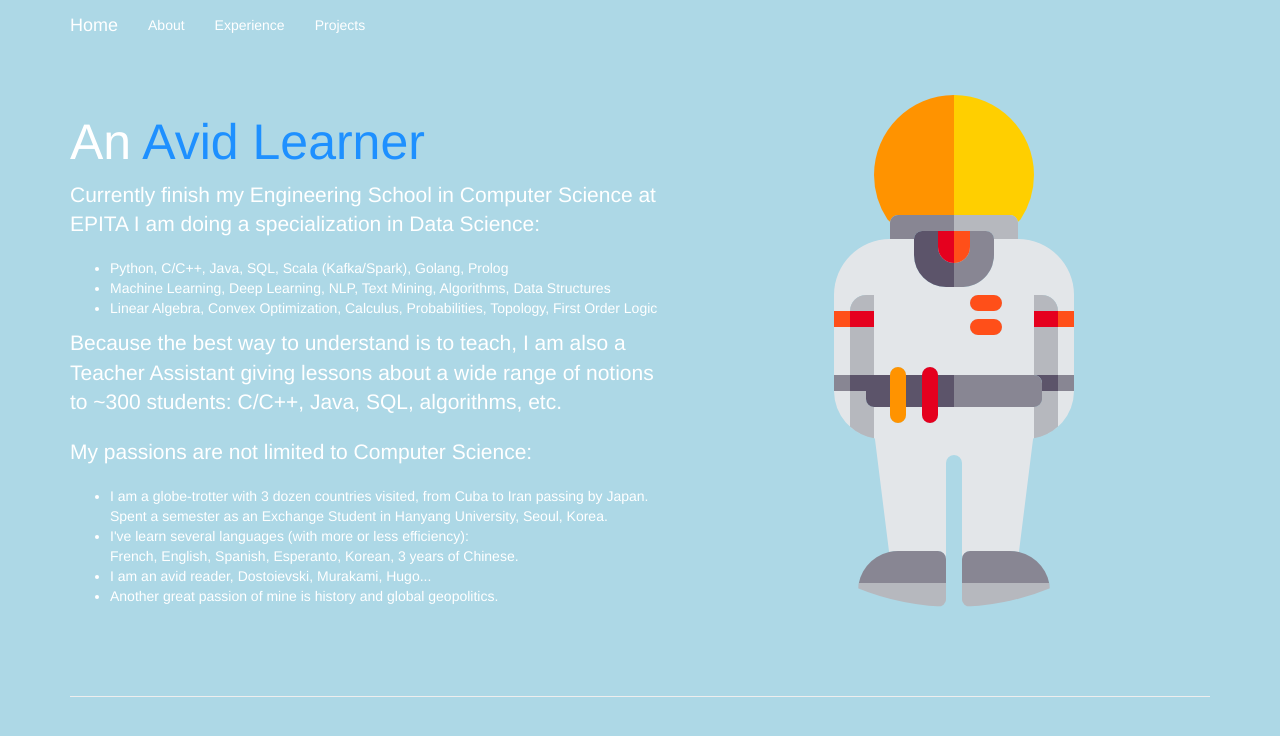
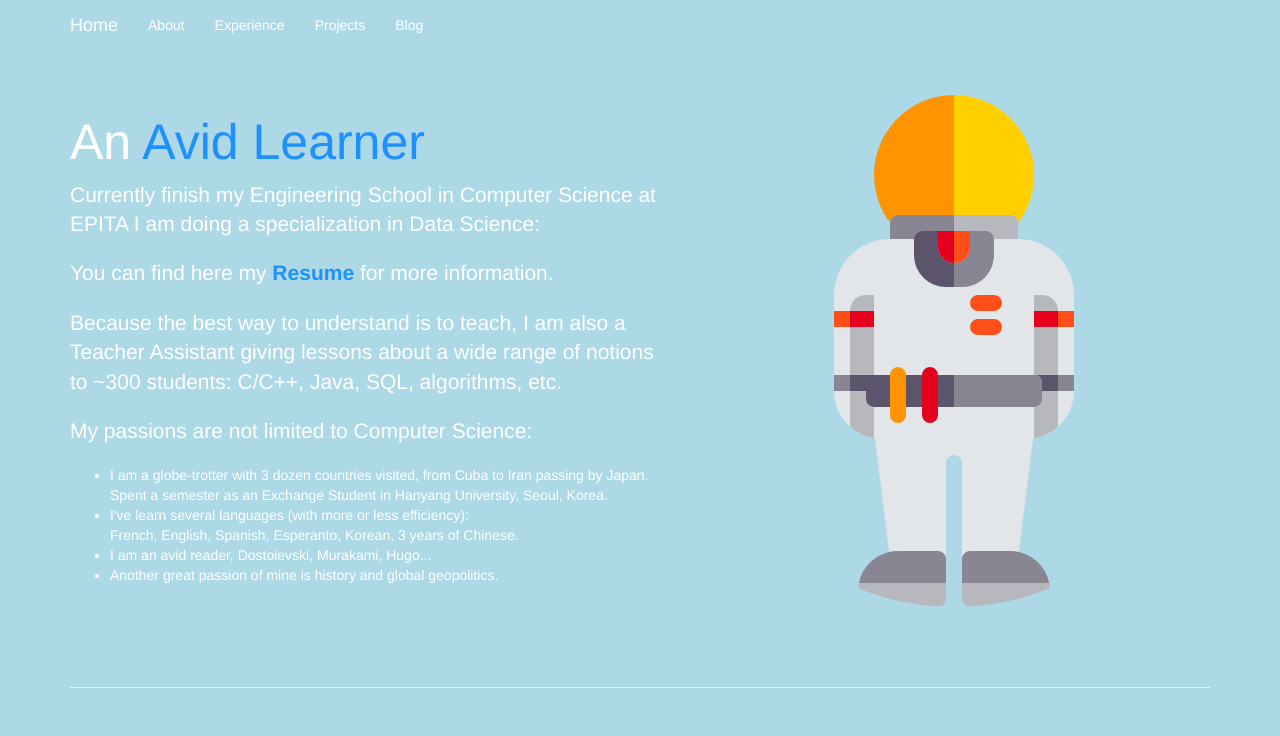
Before and after one commit to arthurdouillard/arthurdouillard.github.io, a Jekyll site: the page index.html, which Jekyll copies as it is, in a window 1280 px wide and 900 px high, scrolled down 634 px, cut to the strip 0-744 px from the top of the window. Shown: the top 736 px of the strip. Built offline with Jekyll 4.4.1, drawn with Linux system fonts in a browser that asks for light colours; some of the changed text lies outside the part shown.

Commit message:
portofolio: Update 'about' section.

```diff
--- a/index.html
+++ b/index.html
@@ -54,6 +54,9 @@
                     <li>
                         <a id="top-link" href="#projects">Projects</a>
                     </li>
+                    <li>
+                        <a id="top-link" href="/blog">Blog</a>
+                    </li>
                 </ul>
             </div>
             <!-- /.navbar-collapse -->
@@ -86,6 +89,8 @@
                 Currently finish my Engineering School in Computer Science at EPITA
                 I am doing a specialization in Data Science:
             </p>
+
+            <!--
             <p>
             <ul>
                 <li>
@@ -99,6 +104,14 @@
                 </li>
             </ul>
             </p>
+            -->
+
+            <p class="lead">
+                You can find here my
+                <a href="public/cv/cv.pdf" class="text-muted" id="bang" style="font-weight: bold;">Resume</a>
+                for more information.
+            </p>
+
             <p class="lead">
                 Because the best way to understand is to teach, I am also a Teacher Assistant giving
                 lessons about a wide range of notions to ~300 students:
@@ -234,9 +247,28 @@
         <footer>
             <div class="row">
                 <div class="col-lg-12 social">
-      <a href="https://github.com/Mougatine"><i class="fa fa-github fa-4x"></i></a>
-      <a href="https://linkedin.com/in/arthurdouillard"><i class="fa fa-linkedin-square fa-4x"></i></a>
-      <a href="mailto:ar.douillard@gmail.com"><i class="fa fa-envelope-o fa-4x"></i></a></div>
+                     <a href="https://github.com/Mougatine">
+                        <i class="fa fa-github fa-4x"></i>
+                    </a>
+                    <a href="https://linkedin.com/in/arthurdouillard">
+                        <i class="fa fa-linkedin-square fa-4x"></i>
+                    </a>
+                    <a href="mailto:ar.douillard@gmail.com">
+                        <i class="fa fa-envelope-o fa-4x"></i>
+                    </a>
+                </div>
+            </div>
+            <div class="row">
+                <div class="col-lg-12">
+                    <a href="https://startbootstrap.com/template-overviews/one-page-wonder/">
+                        Bootstrap theme
+                    </a>,
+                    flat icons by <a href="http://www.flaticon.com/authors/freepik">
+                        Freepik
+                    </a>
+                </div>
+            </div>
+            <div class="row">
                 <div class="col-lg-12">
                     <p>Copyright &copy; Mougatine 2014</p>
                 </div>
```
Also changed, not shown: other parts of index.html (+3 -3 lines).
